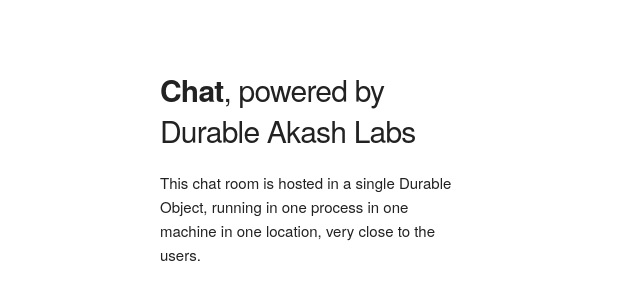
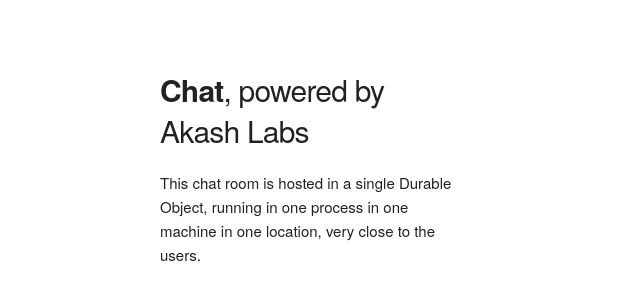
Before and after one commit to MabeyMe/durable-chat-template, a React app: page public/index.html in a window 1280 px wide. Shown: the part 170-470 px from the top of the page, without its empty margins (0-640 px from the left). Built offline with nearby package versions, Linux system fonts and the light colour scheme.

Commit message:
Update powered by text in index.html

```diff
--- a/public/index.html
+++ b/public/index.html
@@ -32,7 +32,7 @@
 		<div class="container" style="width: 95%; height: 100%">
 			<div class="row" style="height: 100%">
 				<div class="one-third column" style="margin-top: 25%">
-					<h4><b>Chat</b>, powered by Durable Akash Labs</h4>
+					<h4><b>Chat</b>, powered by Akash Labs</h4>
 					<p>
 						This chat room is hosted in a single Durable Object, running in one
 						process in one machine in one location, very close to the users.
```
